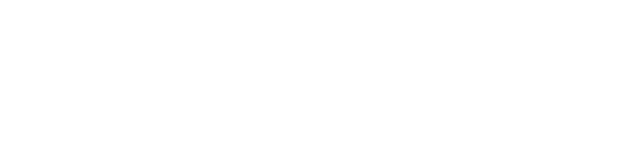
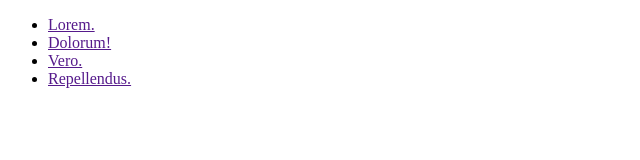
Before and after one commit to Zagoman/git-in-a-group, a plain HTML site: page index.html in a window 1280 px wide. Shown: the whole page, without its empty margins (0-640 px from the left). Drawn offline with Linux system fonts and the light colour scheme.

Commit message:
basic navigation

```diff
--- a/index.html
+++ b/index.html
@@ -7,7 +7,16 @@
     <title>Document</title>
   </head>
   <body>
-    <header></header>
+    <header>
+      <nav>
+        <ul>
+          <li><a href="">Lorem.</a></li>
+          <li><a href="">Dolorum!</a></li>
+          <li><a href="">Vero.</a></li>
+          <li><a href="">Repellendus.</a></li>
+        </ul>
+      </nav>
+    </header>
     <main></main>
     <footer></footer>
   </body>
```
